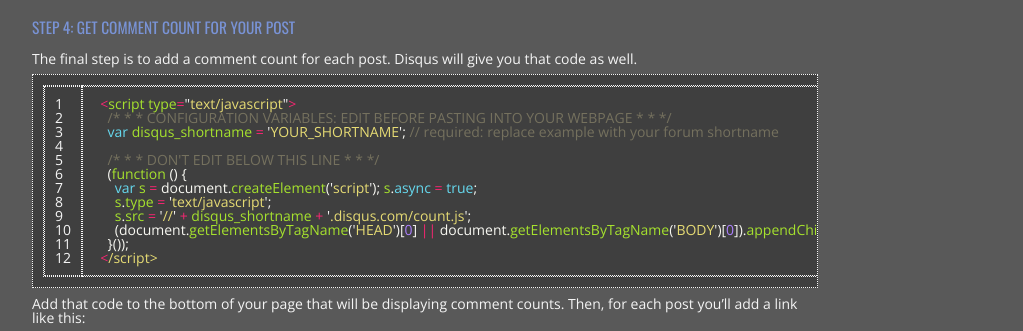
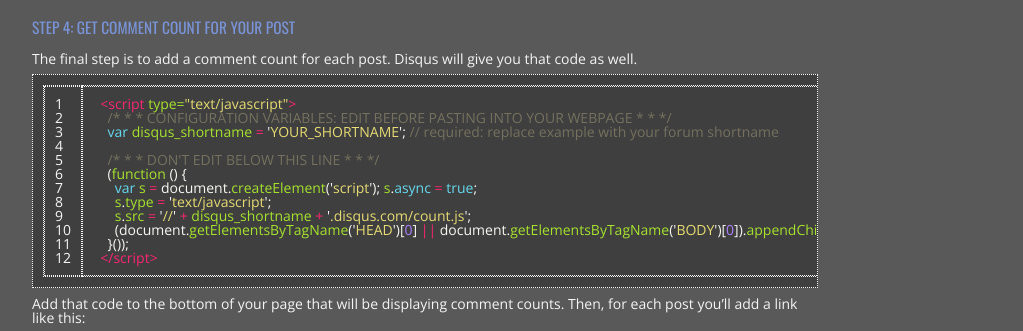
Before and after one commit to andreasmcdermott/andreasmcdermott.github.io, a Jekyll site: the page built from _posts/2013-05-24-Adding-disqus-comments-to-a-jekyll-blog.md, in a window 1280 px wide. Shown: the part 1086-1417 px from the top of the page, without its empty margins (128-1151 px from the left). Built offline with Jekyll 4.4.1, drawn with Linux system fonts in a browser that asks for light colours; nearby versions of some CDN libraries; comment, search, counter and statistics services are not loaded.

Commit message:
Post change

```diff
--- a/_posts/2013-05-24-Adding-disqus-comments-to-a-jekyll-blog.md
+++ b/_posts/2013-05-24-Adding-disqus-comments-to-a-jekyll-blog.md
@@ -59,7 +59,7 @@
 #### Step 4: Get comment count for your post
 The final step is to add a comment count for each post. Disqus will give you that code as well.
 
-{% highlight javascript linenos %}
+{% highlight html linenos %}
   <script type="text/javascript">
     /* * * CONFIGURATION VARIABLES: EDIT BEFORE PASTING INTO YOUR WEBPAGE * * */
     var disqus_shortname = 'YOUR_SHORTNAME'; // required: replace example with your forum shortname
```
